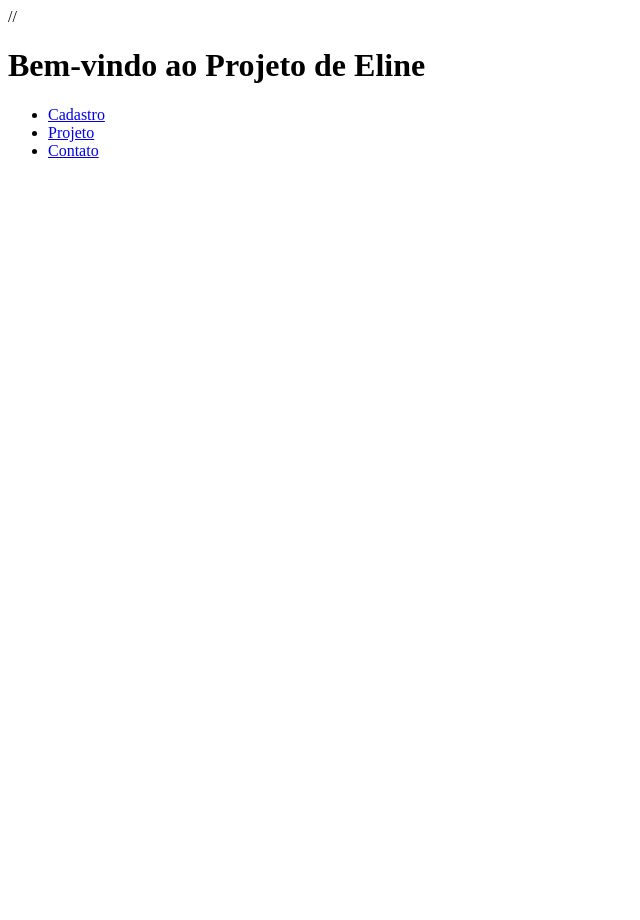
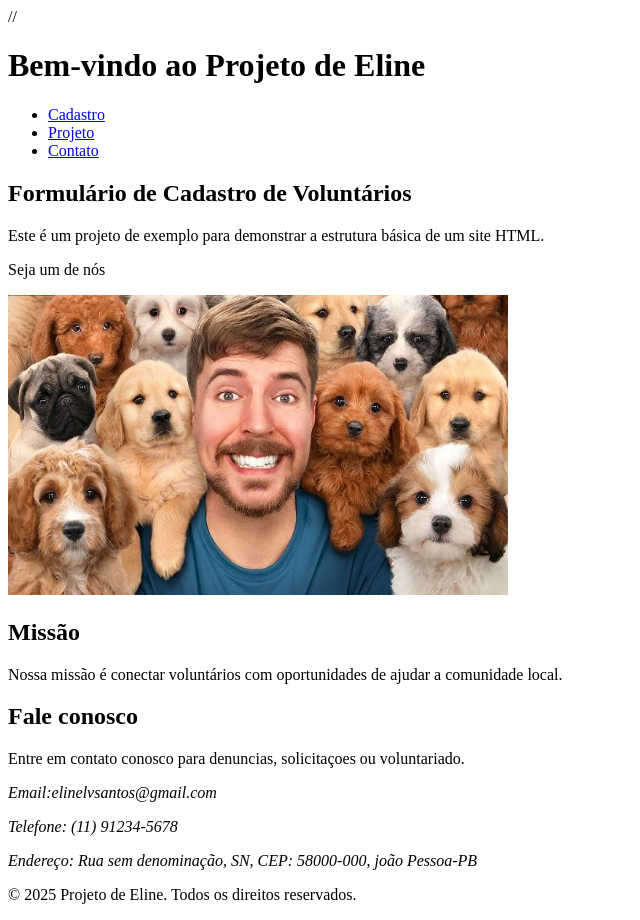
Before and after one commit to elinelvsantos-pixel/aulaprogramacaoweb-2-, a plain HTML site: page index.html in a window 1280 px wide. Shown: the whole page, without its empty margins (0-640 px from the left). Before the commit the page ends 800 px from the top, so only its background shows below. Drawn offline with Linux system fonts and the light colour scheme.

Commit message:
versao02 finalizando

```diff
--- a/index.html
+++ b/index.html
@@ -15,6 +15,32 @@
                 <li><a href="index.html">Contato</a></li>
             </ul>
         </nav>
+    </header>
+    <main>
+        <section>
+            <h2>Formulário de Cadastro de Voluntários</h2>
+            <p>Este é um projeto de exemplo para demonstrar a estrutura básica de um site HTML.</p>
+            <P>Seja um de nós</P>
+            <jpg> <img src="imagens/Imagem.jpg" alt="Voluntários ajudando a comunidade" width="500" height="300"> </jpg>
+
+            </section>
+        <h2>Missão</h2>
+        <p>Nossa missão é conectar voluntários com oportunidades de ajudar a comunidade local.</p>
+<section>
+    <h2>Fale conosco</h2>
+    <p>Entre em contato conosco para denuncias, solicitaçoes ou voluntariado.</p>
+    <address>
+        <p>Email:elinelvsantos@gmail.com</p>
+        <p>Telefone: (11) 91234-5678</p>
+        <p> Endereço: Rua sem denominação, SN, CEP: 58000-000, joão Pessoa-PB</p>
+    </address>
+
+
+</section>
+<main>
+    <footer>
+        <p>&copy; 2025 Projeto de Eline. Todos os direitos reservados.</p>
+    </footer>
 
 </body>
 </html>
```
Also changed, not shown: imagens/Imagem.jpg (added), imagens/hq720.jpg (added).
